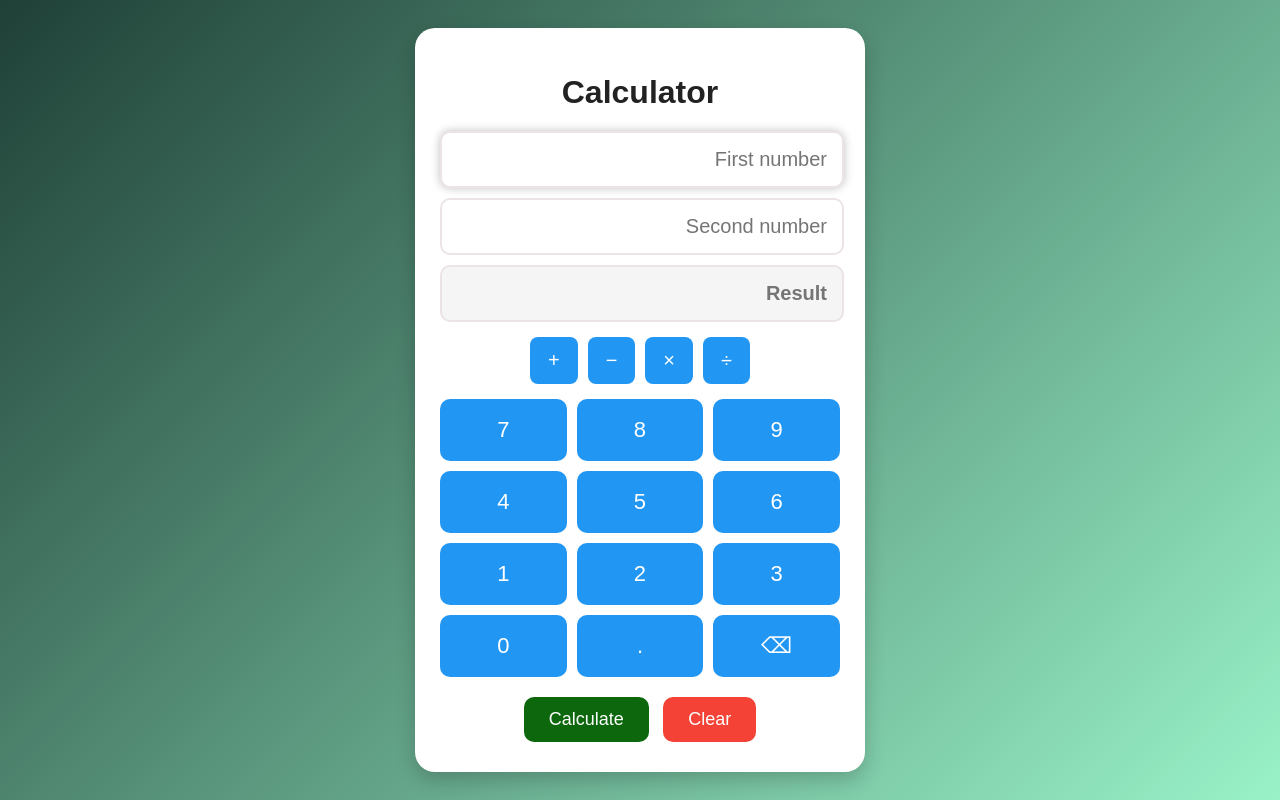
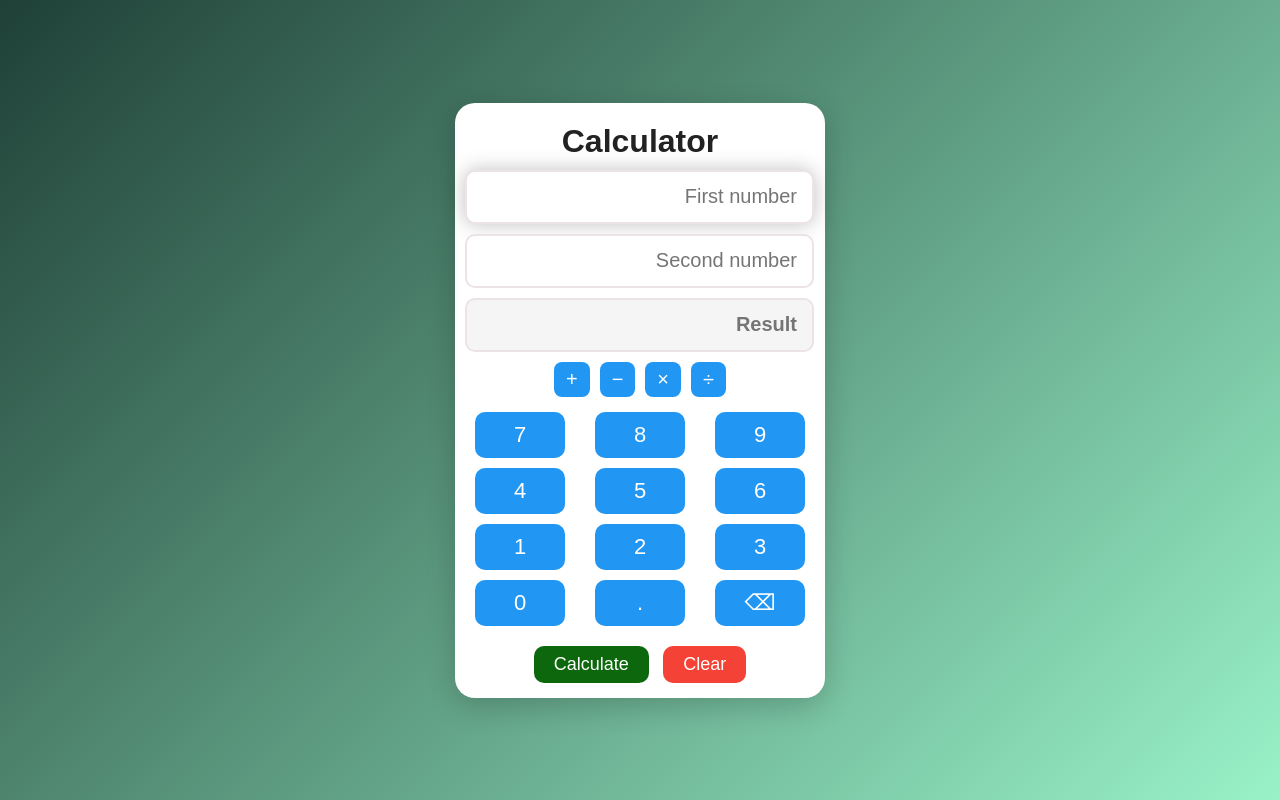
Before and after one commit to Nasriya-NF/python_calculator, a Flask app: page / in a window 1280 px wide. Run offline with Flask 3, Linux system fonts and the light colour scheme.

Commit message:
Updated app.py logic and improved calculator styling

```diff
--- a/app.py
+++ b/app.py
@@ -16,7 +16,7 @@ def calculate(num1, num2, operator):
         elif operator == '/':
             return "Error: Divide by zero!" if num2 == 0 else num1 / num2
         else:
-            return "Select an operator!"
+            return "Select an input!"
 
 
 
--- a/static/style.css
+++ b/static/style.css
@@ -10,28 +10,31 @@ body {
 
 .container {
   background: #fff;
-  width: 400px;
-  padding: 25px;
+  width: 350px;
+  max-height: 90vh;
+  padding: 10px;
   border-radius: 20px;
-  box-shadow: 0 8px 20px rgba(0,0,0,0.2);
+  box-shadow: 0 8px 30px rgba(0,0,0,0.2);
   text-align: center;
 }
 
 h1 {
   color: #222;
-  margin-bottom: 20px;
+  margin-bottom: 10px;
+  margin-top: 10px;
 }
 
 .display-section {
   display: flex;
   flex-direction: column;
   gap: 10px;
-  margin-bottom: 15px;
-  margin-right: 30px;
+  margin-bottom: 10px;
+
 }
 
 .display-section input {
-  width: 100%;
+  width: 90%;
+  height: 20px;
   padding: 15px;
   font-size: 20px;
   border-radius: 10px;
@@ -44,11 +47,14 @@ h1 {
 /* highlight the currently selected input */
 .active-input {
   border-color: #010803;
-  box-shadow: 0 0 10px rgba(2, 4, 10, 0.25);
+  box-shadow: 0 0 20px rgba(2, 4, 10, 0.25);
 }
 
 /* result display visually distinct */
 .result-display {
+
+  height: 20px;
+
   background-color: #f5f5f5;
   font-weight: bold;
   color: #333;
@@ -60,6 +66,7 @@ h1 {
   justify-content: center;
   gap: 10px;
   margin-bottom: 15px;
+
 }
 
 .op-btn {
@@ -68,7 +75,7 @@ h1 {
   font-size: 20px;
   border: none;
   border-radius: 8px;
-  padding: 12px 18px;
+  padding: 6px 12px;
   cursor: pointer;
   transition: 0.3s;
 }
@@ -94,9 +101,12 @@ h1 {
   background:  #2196F3;
   color: white;
   font-size: 22px;
+  content: center;
+  margin-left: 10px;
+  width: 90px;
   border: none;
   border-radius: 10px;
-  padding: 18px;
+  padding: 10px;
   cursor: pointer;
   transition: 0.2s;
 }
@@ -111,7 +121,7 @@ h1 {
 }
 
 .calc-btn, .clear-btn {
-  padding: 12px 25px;
+  padding: 8px 20px;
   margin: 5px;
   font-size: 18px;
   border: none;
```
